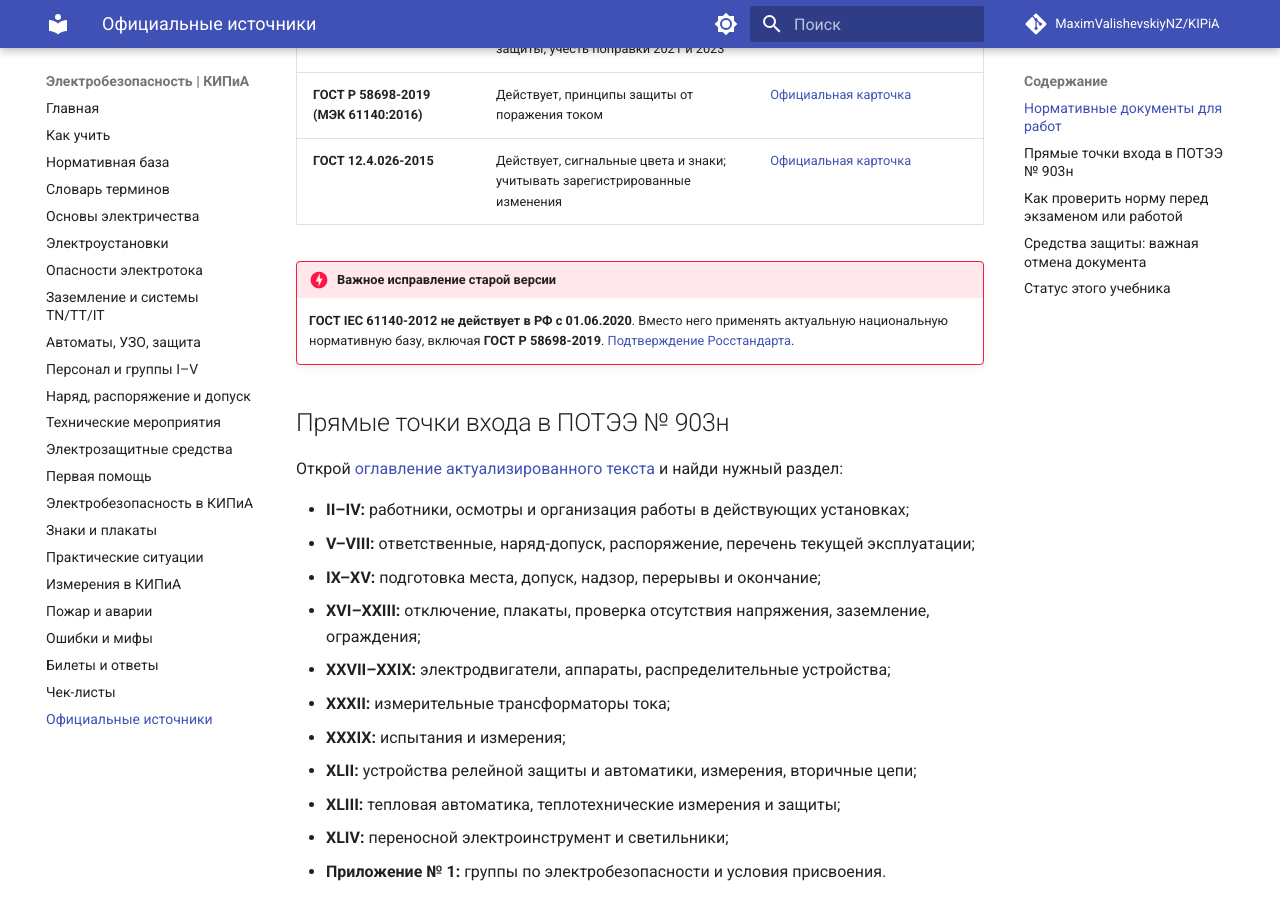
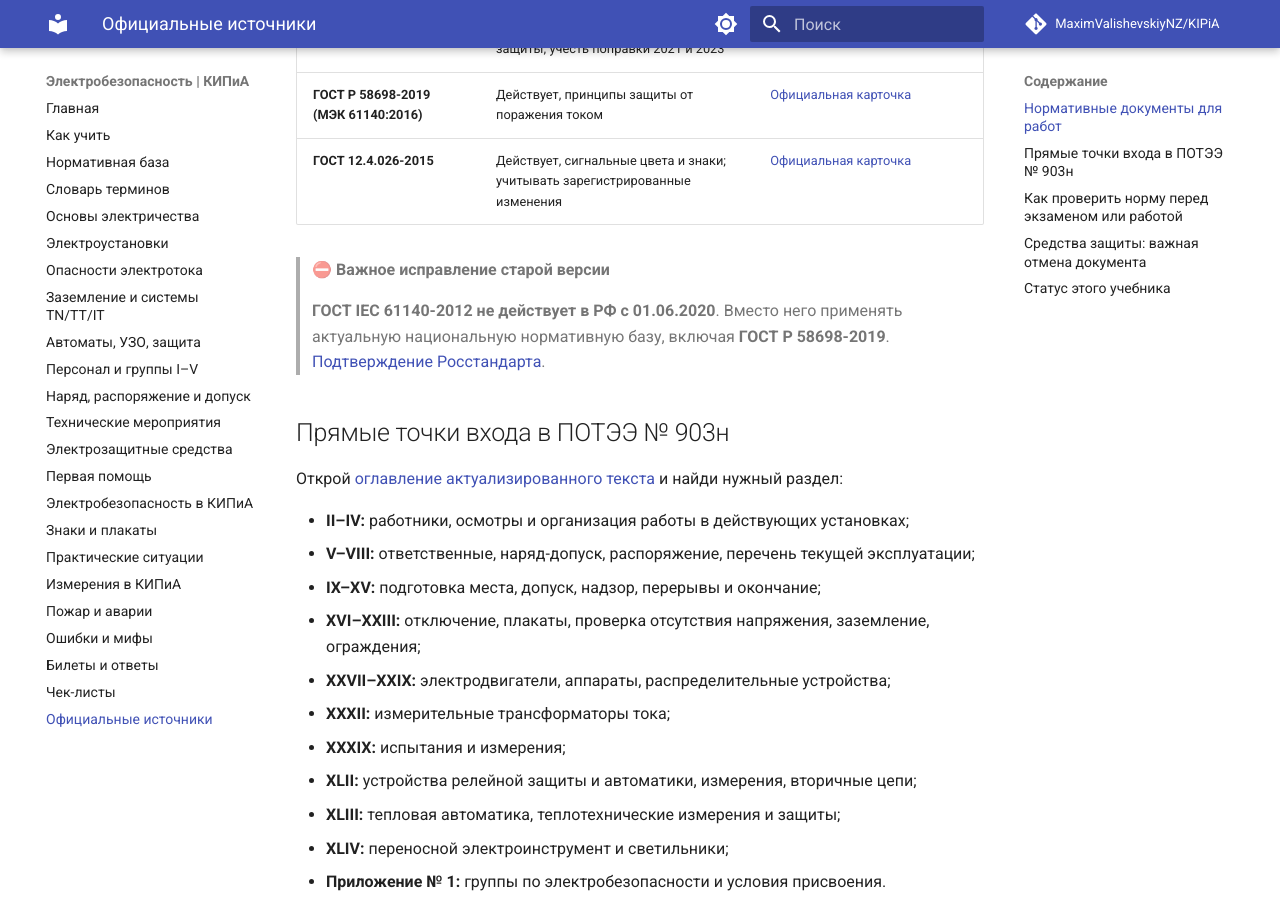
Before and after one commit to MaximValishevskiyNZ/KIPiA, an MkDocs documentation site: the page built from docs/17-sources.md, in a window 1280 px wide and 900 px high, scrolled down 972 px. Built offline with MkDocs 1.6.1 and Material for MkDocs 9.7.7, drawn with Linux system fonts in a browser that asks for light colours; comment, search, counter and statistics services are not loaded; part of the change alters nothing that is shown.

Commit message:
docs: одинаково удобно читать на GitHub и MkDocs

```diff
--- a/docs/17-sources.md
+++ b/docs/17-sources.md
@@ -16,8 +16,9 @@
 | **ГОСТ Р 58698-2019 (МЭК 61140:2016)** | Действует, принципы защиты от поражения током | [Официальная карточка](https://protect.gost.ru/gost/details/76f72468-8749-433b-8705-14cde40b544b) |
 | **ГОСТ 12.4.026-2015** | Действует, сигнальные цвета и знаки; учитывать зарегистрированные изменения | [Официальная карточка](https://protect.gost.ru/gost/details/48ce1502-aaad-40f9-a4c3-97f418febc92) |
 
-!!! danger "Важное исправление старой версии"
-    **ГОСТ IEC 61140-2012 не действует в РФ с 01.06.2020**. Вместо него применять актуальную национальную нормативную базу, включая **ГОСТ Р 58698-2019**. [Подтверждение Росстандарта](https://protect.gost.ru/gost/changesdetails/fdce05e1-b79d-4446-9ca9-d7d02f768d63).
+> **⛔ Важное исправление старой версии**
+>
+> **ГОСТ IEC 61140-2012 не действует в РФ с 01.06.2020**. Вместо него применять актуальную национальную нормативную базу, включая **ГОСТ Р 58698-2019**. [Подтверждение Росстандарта](https://protect.gost.ru/gost/changesdetails/fdce05e1-b79d-4446-9ca9-d7d02f768d63).
 
 ## Прямые точки входа в ПОТЭЭ № 903н
 
```
